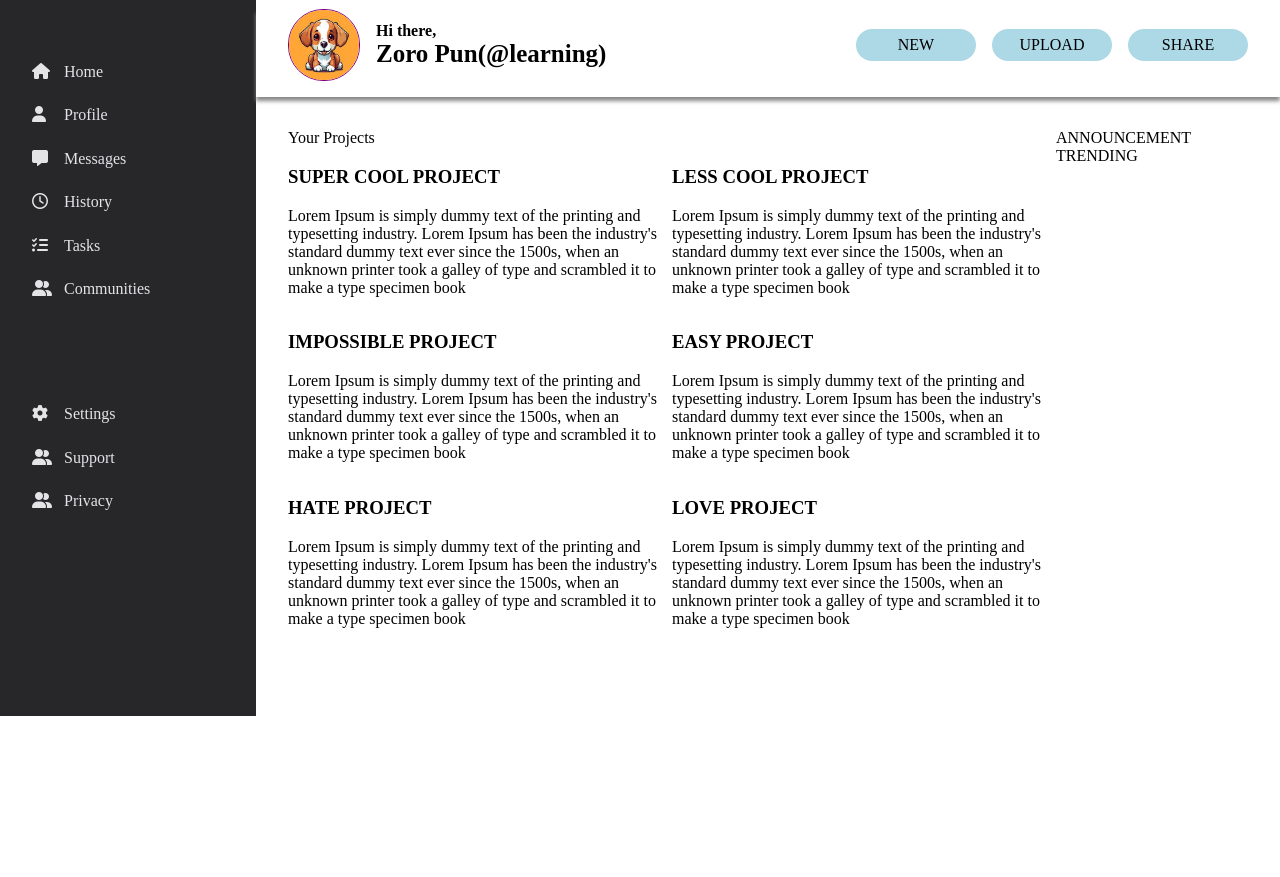
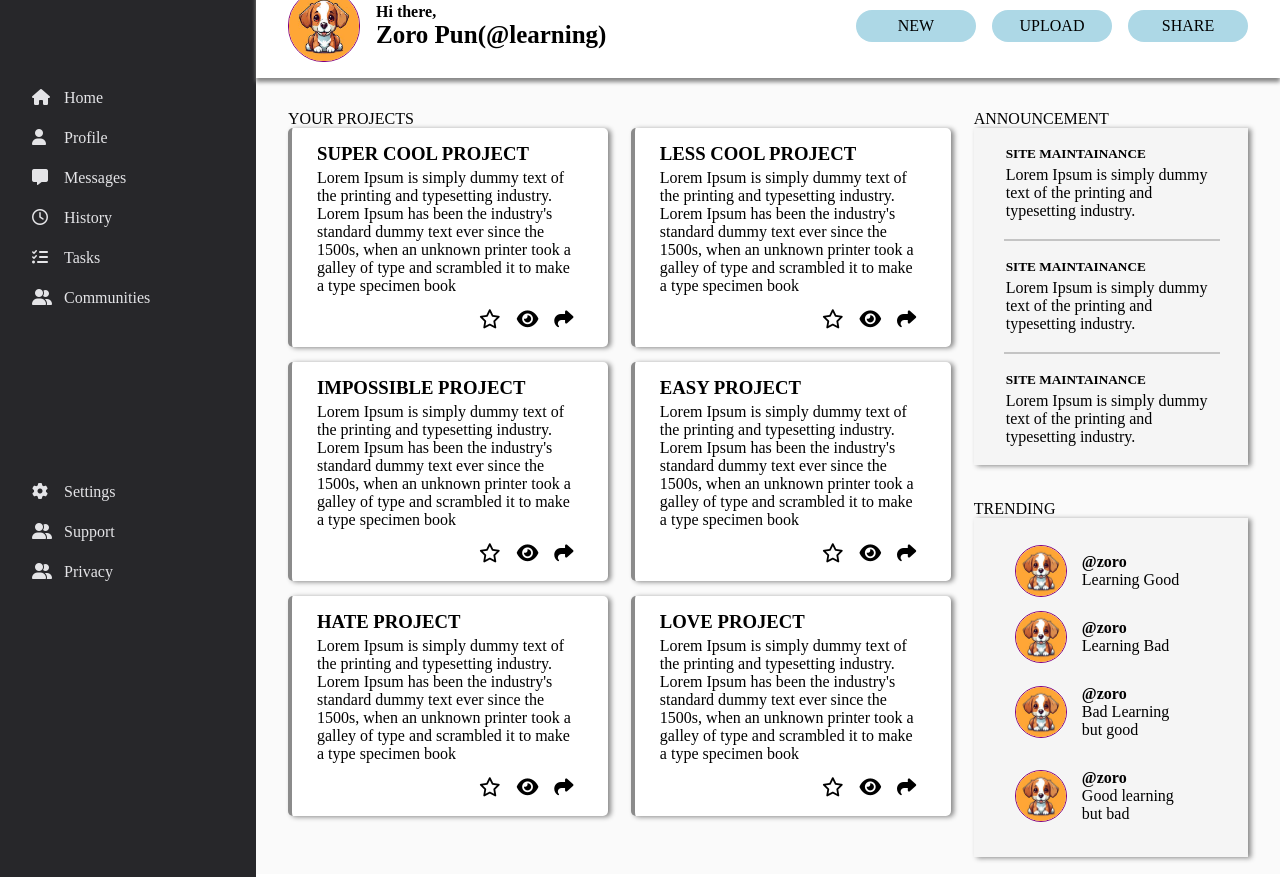
Before and after one commit to prachin12/admin_dashboard, a plain HTML site: page index.html in a window 1280 px wide. Shown: the part 84-961 px from the top of the page. Before the commit the page ends 800 px from the top, so only its background shows below. Drawn offline with Linux system fonts and the light colour scheme.

Commit message:
everything working good but havent imported good fonts and havent used different images aswell

```diff
--- a/index.html
+++ b/index.html
@@ -68,7 +68,7 @@
       <!--On the article there are two section on the left for posts and on the right for announcement and trending-->
       <div class="article">
         <div>
-          <span>Your Projects </span>
+          <span>YOUR PROJECTS </span>
           <section class="posts">
             <div class="">
               <h3>SUPER COOL PROJECT</h3>
@@ -78,6 +78,11 @@
                 text ever since the 1500s, when an unknown printer took a galley
                 of type and scrambled it to make a type specimen book
               </p>
+              <section class="watch">
+                <i class="fa-regular fa-star"></i>
+                <i class="fa-solid fa-eye"></i>
+                <i class="fa-solid fa-share"></i>
+              </section>
             </div>
             <div class="">
               <h3>LESS COOL PROJECT</h3>
@@ -87,6 +92,11 @@
                 text ever since the 1500s, when an unknown printer took a galley
                 of type and scrambled it to make a type specimen book
               </p>
+              <section class="watch">
+                <i class="fa-regular fa-star"></i>
+                <i class="fa-solid fa-eye"></i>
+                <i class="fa-solid fa-share"></i>
+              </section>
             </div>
             <div class="">
               <h3>IMPOSSIBLE PROJECT</h3>
@@ -96,6 +106,11 @@
                 text ever since the 1500s, when an unknown printer took a galley
                 of type and scrambled it to make a type specimen book
               </p>
+              <section class="watch">
+                <i class="fa-regular fa-star"></i>
+                <i class="fa-solid fa-eye"></i>
+                <i class="fa-solid fa-share"></i>
+              </section>
             </div>
             <div class="">
               <h3>EASY PROJECT</h3>
@@ -105,6 +120,11 @@
                 text ever since the 1500s, when an unknown printer took a galley
                 of type and scrambled it to make a type specimen book
               </p>
+              <section class="watch">
+                <i class="fa-regular fa-star"></i>
+                <i class="fa-solid fa-eye"></i>
+                <i class="fa-solid fa-share"></i>
+              </section>
             </div>
             <div class="">
               <h3>HATE PROJECT</h3>
@@ -114,6 +134,11 @@
                 text ever since the 1500s, when an unknown printer took a galley
                 of type and scrambled it to make a type specimen book
               </p>
+              <section class="watch">
+                <i class="fa-regular fa-star"></i>
+                <i class="fa-solid fa-eye"></i>
+                <i class="fa-solid fa-share"></i>
+              </section>
             </div>
             <div class="">
               <h3>LOVE PROJECT</h3>
@@ -123,17 +148,67 @@
                 text ever since the 1500s, when an unknown printer took a galley
                 of type and scrambled it to make a type specimen book
               </p>
+              <section class="watch">
+                <i class="fa-regular fa-star"></i>
+                <i class="fa-solid fa-eye"></i>
+                <i class="fa-solid fa-share"></i>
+              </section>
             </div>
           </section>
         </div>
-        <div>
+        <div class="aside">
           <div>
-            <span>ANNOUNCEMENT</span>
-            <div></div>
+            <span class="spann">ANNOUNCEMENT</span>
+            <section class="content">
+              <section>
+                <h5>SITE MAINTAINANCE</h5>
+                <p>
+                  Lorem Ipsum is simply dummy text of the printing and
+                  typesetting industry.
+                </p>
+              </section>
+              <section style="display: flex; justify-content: center">
+                <div class="line" style="width: 100%"></div>
+              </section>
+              <section>
+                <h5>SITE MAINTAINANCE</h5>
+                <p>
+                  Lorem Ipsum is simply dummy text of the printing and
+                  typesetting industry.
+                </p>
+              </section>
+              <section style="display: flex; justify-content: center">
+                <div class="line" style="width: 100%"></div>
+              </section>
+              <section>
+                <h5>SITE MAINTAINANCE</h5>
+                <p>
+                  Lorem Ipsum is simply dummy text of the printing and
+                  typesetting industry.
+                </p>
+              </section>
+            </section>
           </div>
           <div>
-            <span>TRENDING</span>
-            <div></div>
+            <span class="spann">TRENDING</span>
+            <section class="trending">
+              <section>
+                <img src="images.jpg" class="pfp1" height="50" width="50" />
+                <p><span>@zoro</span>Learning Good</p>
+              </section>
+              <section>
+                <img src="images.jpg" class="pfp1" height="50" width="50" />
+                <p><span>@zoro</span>Learning Bad</p>
+              </section>
+              <section>
+                <img src="images.jpg" class="pfp1" height="50" width="50" />
+                <p><span>@zoro</span>Bad Learning but good</p>
+              </section>
+              <section>
+                <img src="images.jpg" class="pfp1" height="50" width="50" />
+                <p><span>@zoro</span>Good learning but bad</p>
+              </section>
+            </section>
           </div>
         </div>
       </div>
--- a/style.css
+++ b/style.css
@@ -1,8 +1,10 @@
 /* this one for maximum height */
 body,html{
-    height:100%;
+    height:100vh;
     margin:0px;
+    box-sizing: border-box;
 }
+
 /*base for the whole page*/
 .container{
     height:100%;
@@ -16,7 +18,9 @@ body,html{
     display: flex;
     justify-content: space-between;
     padding: 0px 2rem;
+    padding-top:1rem;
     align-items: center;
+
 }
 .notis{
     width:30%;
@@ -48,6 +52,7 @@ body,html{
 
 /*base for the side section*/
 .side{
+    height:102%;
     grid-row:1/4;
     background-color: #27272a;
     display: grid;
@@ -72,13 +77,16 @@ padding-top:1rem ;
 .home{
 display: grid;
 grid-template-columns: repeat(2,2rem);
+grid-template-rows: repeat(6,2.5rem);
 height: 80%;
+
 }
 .settings{
-    margin-top: 1rem;
+
     height:40%;
     display: grid;
     grid-template-columns: repeat(2,2rem);
+    grid-template-rows: repeat(6,2.5rem);
 }
 
 
@@ -134,15 +142,107 @@ height: 80%;
 
 /*base for the article section*/
 .article{
-
      display: grid;
-     grid-template-columns: 4fr 1fr;
+     grid-template-columns: 2.5fr 1fr;
      padding:0rem 2rem;
      padding-top: 2rem;
+     background-color:#fafafa;
+     z-index: -1;
+     height: 100%;
 }
 .posts{
-    height: 80%;
+     height:90%;
      display: grid;
      grid-template-columns: 1.5fr 1.5fr;
      grid-template-rows: 1fr 1fr 1fr;
+     row-gap: 15px;
 }
+.posts h3{
+     line-height: 1px;
+}
+.posts div{
+     width:85%;
+     background-color:white ;
+     box-shadow:3px 1px 5px #888888;
+     border-left:4px #8b8b8b solid;
+     border-radius: 5px;
+     padding:10px 10px;
+     padding-right:15px;
+     padding-bottom:15px;
+}
+.posts h3,p{
+    margin:15px;
+    padding:0px;
+}
+.watch{
+    display:flex;
+    gap:1rem;
+    justify-content: right;
+    font-size: larger;
+    padding-right: 20px;
+}
+
+
+.aside{
+    width: 100%;
+    display: grid;
+    grid-template-rows: 1fr 1fr;
+    height: 100%;
+    gap:1rem;
+}
+.aside div{
+    display:flex;
+    flex-direction: column;
+    width:100%;
+}
+.trending{
+    width:100%;
+    background-color: whitesmoke;
+    height:80%;
+    box-shadow:3px 1px 5px #888888;
+    display: flex;
+    flex-direction: column;
+    justify-content: space-evenly;
+    align-items: center;
+    padding:20px 0px;
+}
+.trending section{
+    width:70%;
+    display: grid;
+    grid-template-columns: 1fr 4fr;
+    align-items: center;
+    justify-content: center;
+}
+
+.trending section span{
+    display: block;
+    font-weight: bold;
+}
+.content{
+    background-color: whitesmoke;
+    height:90%;
+    box-shadow:3px 1px 5px #888888;
+    display: flex;
+    flex-direction: column;
+    justify-content: space-evenly;
+}
+
+.content section{
+    display: flex;
+    flex-direction: column;
+    padding:0px 30px;
+}
+.content h5, .content p{
+    margin: 2px;
+    padding: 0px;
+}
+.line {
+    height: 0px;
+    border: 1px solid #C4C4C4;
+    display:inline-block;
+  }
+
+  .pfp1{
+  border:1px solid #800080;
+    border-radius: 30px;
+  }
```
Lines whose indentation alone changed are shown as unchanged.
